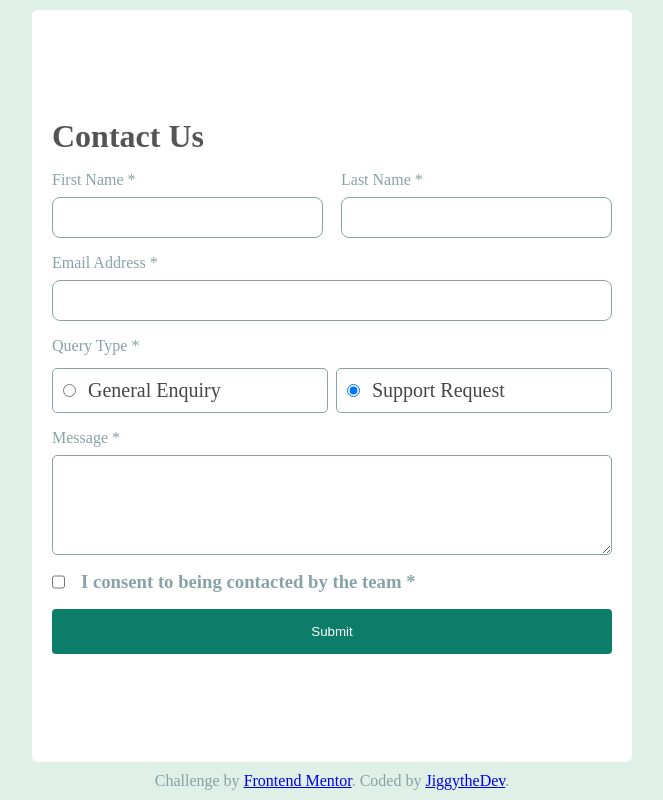
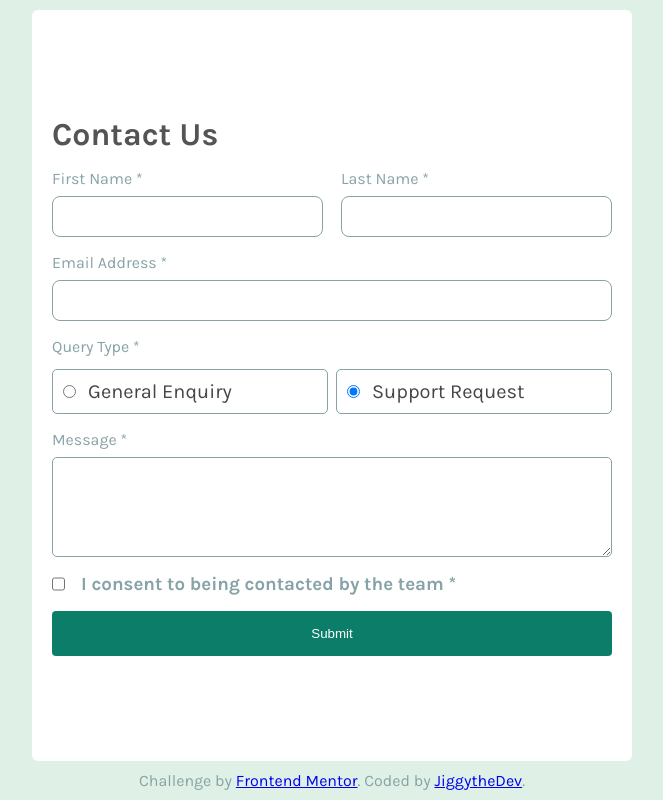
Before and after one commit to JiggytheDev/contact-form, a plain HTML site: page index.html in a window 1280 px wide. Shown: the whole page, without its empty margins (308-971 px from the left). Drawn offline with Linux system fonts and the light colour scheme.

Commit message:
Update style.css

```diff
--- a/style.css
+++ b/style.css
@@ -5,6 +5,7 @@
 }
 
 body {
+    font-family: "Karla", sans-serif;
     display: flex;
     align-items: center;
     justify-content: center;
@@ -240,4 +241,5 @@ button:hover {
         width: 100%;
         height: 100%;
     }
+
 }
```
